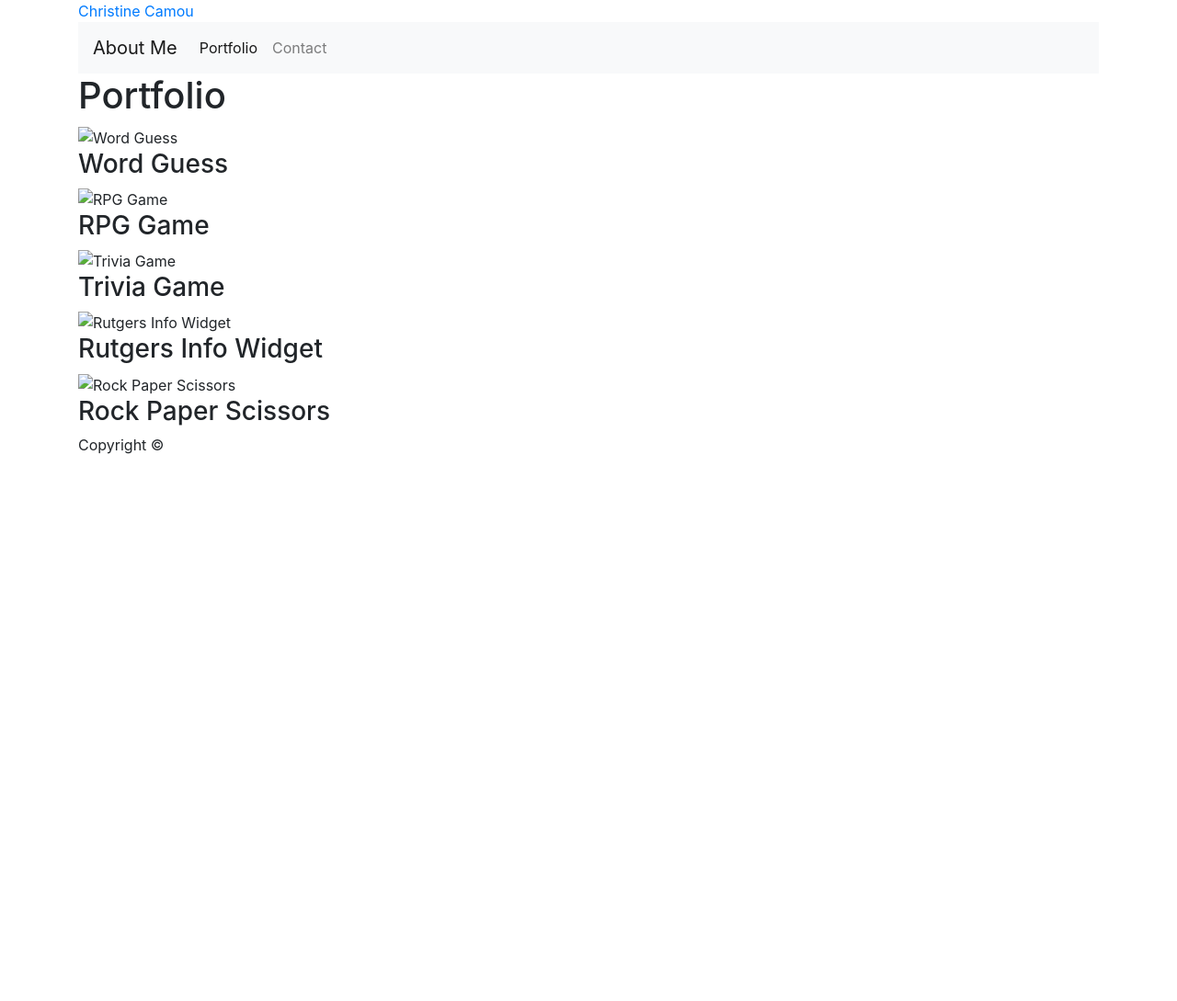
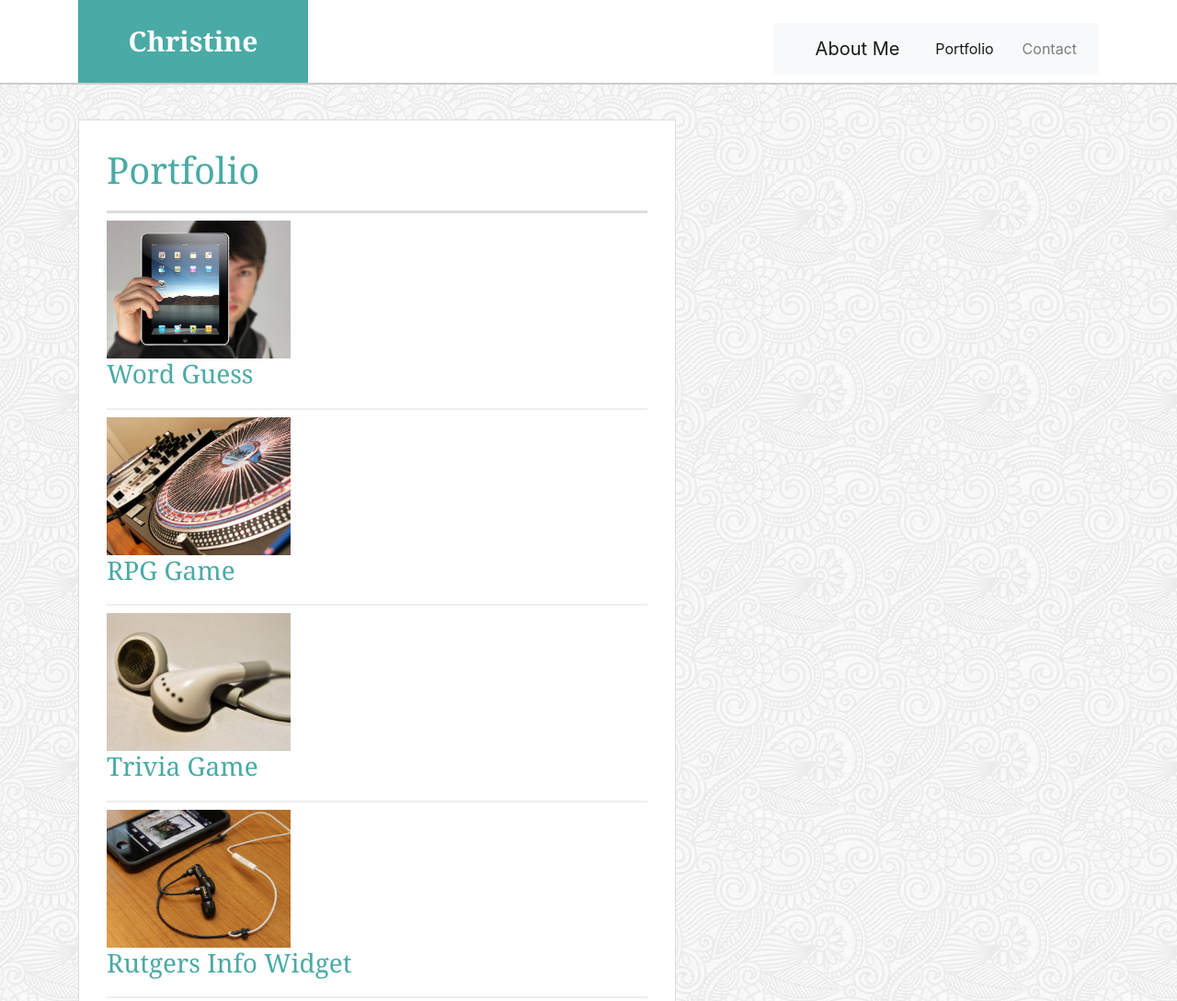
Before and after one commit to clcamou/redueportfolio, a plain HTML site: page portfolio.html in a window 1280 px wide. Shown: the top 1089 px of the page at 92% size. Before the commit the page ends 800 px from the top, so only its background shows below. Drawn offline with nearby package versions, Linux system fonts and the light colour scheme.

Commit message:
relinked all the html folders to each other to make sure they would all show

```diff
--- a/portfolio.html
+++ b/portfolio.html
@@ -4,7 +4,7 @@
 <head>
   <meta charset="UTF-8">
   <title>Portfolio</title>
-  <link rel="stylesheet" type="text/css" href="asset/css/stylesheet.css">
+  <link rel="stylesheet" type="text/css" href="assets/css/style.css">
   <link rel="stylesheet" href="https://stackpath.bootstrapcdn.com/bootstrap/4.3.1/css/bootstrap.min.css" integrity="sha384-ggOyR0iXCbMQv3Xipma34MD+dH/1fQ784/j6cY/iJTQUOhcWr7x9JvoRxT2MZw1T" crossorigin="anonymous">
 </head>
 
@@ -18,7 +18,7 @@
             <span class="navbar-toggler-icon"></span>
           </button>
           <div class="collapse navbar-collapse" id="navbarTogglerDemo01">
-            <a class="navbar-brand" href="index1.0.html">About Me</a>
+            <a class="navbar-brand" href="index.html">About Me</a>
             <ul class="navbar-nav mr-auto mt-2 mt-lg-0">
               <li class="nav-item active">
                 <a class="nav-link" href="portfolio.html">Portfolio <span class="sr-only">(current)</span></a>
@@ -36,27 +36,27 @@
       <h1>Portfolio</h1>
 
       <div class="work">
-        <img src="asset/images/technics-q-c-640-480-1.jpg" width= "200" hieght = "200" alt="Word Guess">
+        <img src="assets/images/technics-q-c-640-480-1.jpg" width= "200" hieght = "200" alt="Word Guess">
         <h3>Word Guess</h3>
       </div>
 
       <div class="work">
-        <img src="asset/images/technics-q-c-640-480-2.jpg" width= "200" hieght = "200" alt="RPG Game">
+        <img src="assets/images/technics-q-c-640-480-2.jpg" width= "200" hieght = "200" alt="RPG Game">
         <h3>RPG Game</h3>
       </div>
 
       <div class="work">
-        <img src="asset/images/technics-q-c-640-480-5.jpg" width= "200" hieght = "200" alt="Trivia Game">
+        <img src="assets/images/technics-q-c-640-480-5.jpg" width= "200" hieght = "200" alt="Trivia Game">
         <h3>Trivia Game</h3>
       </div>
 
       <div class="work">
-        <img src="asset/images/technics-q-c-640-480-7.jpg" width= "200" hieght = "200" alt="Rutgers Info Widget">
+        <img src="assets/images/technics-q-c-640-480-7.jpg" width= "200" hieght = "200" alt="Rutgers Info Widget">
         <h3>Rutgers Info Widget</h3>
       </div>
 
       <div class="work">
-        <img src="asset/images/technics-q-c-640-480-9.jpg" width= "200" hieght = "200" alt="Rock Paper Scissors">
+        <img src="assets/images/technics-q-c-640-480-9.jpg" width= "200" hieght = "200" alt="Rock Paper Scissors">
         <h3>Rock Paper Scissors</h3>
       </div>
 
```
Also changed, not shown: contact.html (+3 -3 lines), index.html (+4 -4 lines), 1 other file.
